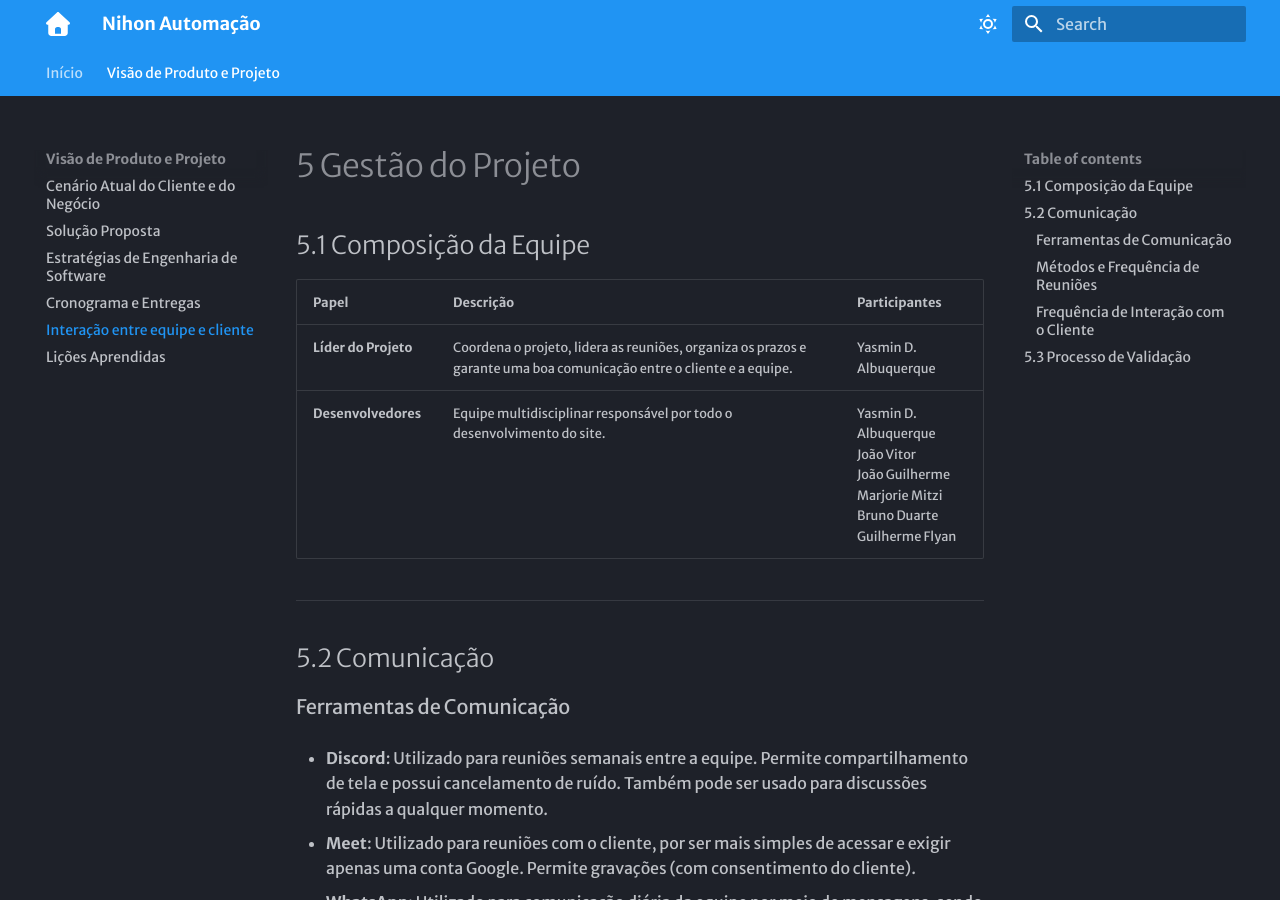
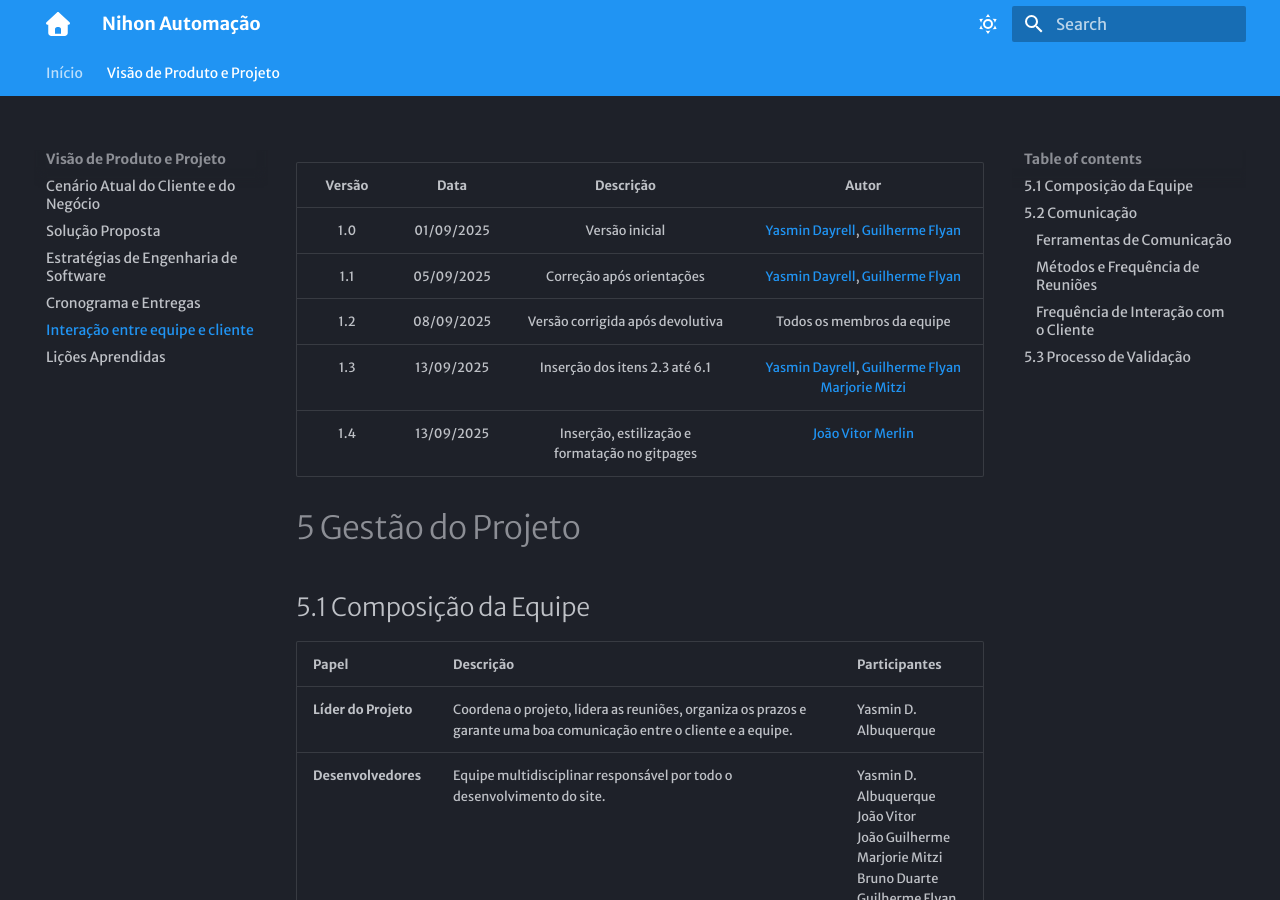
Before and after one commit to mdsreq-fga-unb/REQ-2025.2-T02-Nihon, an MkDocs documentation site: the page built from docs/interacao.md, in a window 1280 px wide and 900 px high. Built offline with MkDocs 1.6.1 and Material for MkDocs 9.7.7, drawn with Linux system fonts in a browser that asks for light colours; some web fonts are replaced.

Commit message:
Add version history to interacao.md
Updated the version history table with new entries and authors.

```diff
--- a/docs/interacao.md
+++ b/docs/interacao.md
@@ -1,3 +1,11 @@
+| Versão | Data | Descrição  | Autor    |
+| :-----: | :----: | :----------: | :------------: |
+| 1.0 | 01/09/2025 | Versão inicial | [Yasmin Dayrell](https://github.com/YasminDayrell), [Guilherme Flyan](https://github.com/GFlyan)|
+| 1.1 | 05/09/2025 | Correção após orientações | [Yasmin Dayrell](https://github.com/YasminDayrell), [Guilherme Flyan](https://github.com/GFlyan)|
+| 1.2 | 08/09/2025 | Versão corrigida após devolutiva | Todos os membros da equipe|
+| 1.3 | 13/09/2025 | Inserção dos itens 2.3 até 6.1 | [Yasmin Dayrell](https://github.com/YasminDayrell), [Guilherme Flyan](https://github.com/GFlyan) [Marjorie Mitzi](https://github.com/Marjoriemitzi) |
+| 1.4 | 13/09/2025 | Inserção, estilização e formatação no gitpages | [João Vitor Merlin](https://github.com/jvopBR) |
+
 # 5 Gestão do Projeto
 
 ## 5.1 Composição da Equipe
```
